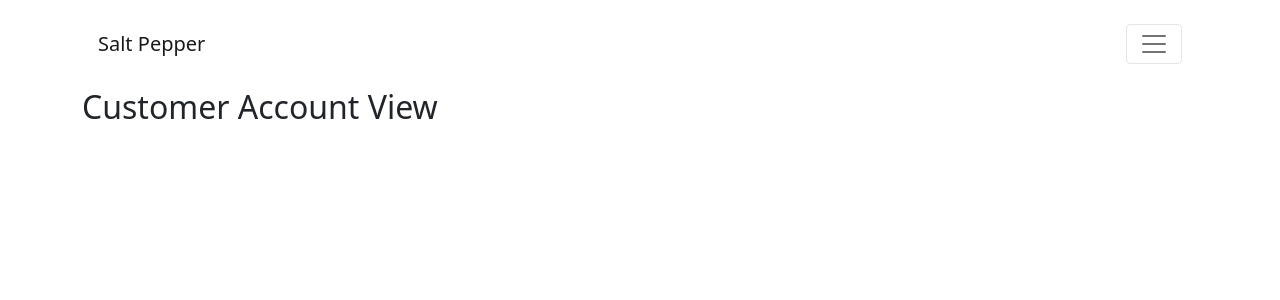
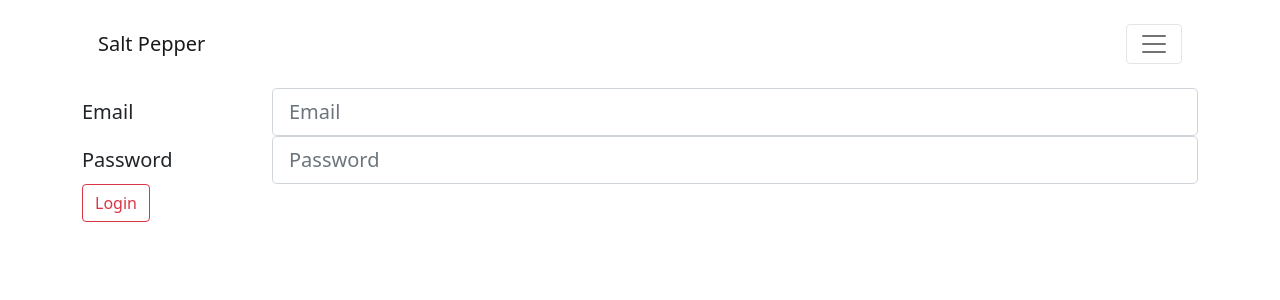
Before and after one commit to ngvhoang96/saltpepper_reservation, a React (Create React App) app in the folder client/: page /account in a window 1280 px wide. Shown: the top 300 px of the page. Built offline with nearby package versions, Linux system fonts and the light colour scheme.

Commit message:
Still need to work on the backend (Front-end is done, probably need another button for sign up)

```diff
--- a/client/src/App.css
+++ b/client/src/App.css
@@ -1,38 +1,3 @@
-.App {
-  text-align: center;
+.LoginButton button {
+  margin-top: 116px;
 }
-
-.App-logo {
-  height: 40vmin;
-  pointer-events: none;
-}
-
-@media (prefers-reduced-motion: no-preference) {
-  .App-logo {
-    animation: App-logo-spin infinite 20s linear;
-  }
-}
-
-.App-header {
-  background-color: #282c34;
-  min-height: 100vh;
-  display: flex;
-  flex-direction: column;
-  align-items: center;
-  justify-content: center;
-  font-size: calc(10px + 2vmin);
-  color: white;
-}
-
-.App-link {
-  color: #61dafb;
-}
-
-@keyframes App-logo-spin {
-  from {
-    transform: rotate(0deg);
-  }
-  to {
-    transform: rotate(360deg);
-  }
-}
--- a/client/src/components/AccountView.jsx
+++ b/client/src/components/AccountView.jsx
@@ -1,12 +1,105 @@
 import { Component } from "react";
+import { Form, FormGroup, Input, Label, Button, Col } from "reactstrap";
+
+var inputStyles = {
+    border: '1px solid #cbcbcb',
+    color: '#525252',
+};
+var placeholderStyles = {
+    ...inputStyles,
+    color: '#999999',
+};
 
 class AccountView extends Component {
+	constructor(props)
+	{
+		super(props);
+		this.state = {EmailPlace:null};
+		// const [userNameReg, setUsernameReg] = useState('');
+		// const [passwordReg, setPasswordReg] = useState('');
+	}
+
+
+
 	render() {
 		return (
 			<div>
-				<h2 className=" mb-3">Customer Account View</h2>
+				<Form>
+  <FormGroup row>
+    <Label
+      for="exampleEmail"
+      size="lg"
+      sm={2}
+    >
+      Email
+    </Label>
+    <Col sm={10}>
+      <Input
+        bsSize="lg"
+        id="exampleEmail"
+        name="email"
+        placeholder="Email"
+        type="email"
+		// onChange = {(e) => {setUsernameReg(e.target.value)}}
+      />
+    </Col>
+  </FormGroup>
+  <FormGroup row>
+    <Label
+      for="exampleEmail2"
+	  size = 'lg'
+      sm={2}
+    >
+      Password
+    </Label>
+    <Col sm={10}>
+      <Input
+	  bsSize="lg"
+        id="exampleEmail2"
+        name="password"
+        placeholder="Password"
+        type="password"
+		// onChange = {(e) => {setPasswordReg(e.target.value)}}
+      />
+    </Col>
+  </FormGroup>
+     <Button color= "danger" outline>
+       Login
+     </Button>
+</Form>
 			</div>
 		);
 	}
 }
 export default AccountView;
+
+//   <Form inline>
+//     <FormGroup floating>
+//       <Input
+//         id="exampleEmail"
+//         name="email"
+//         placeholder="Email"
+//         type="email"
+// 		value = {this.state.EmailPlace}
+//       />
+//       <Label for="exampleEmail">
+//         Email
+//       </Label>
+//     </FormGroup>
+//     {' '}
+//     <FormGroup floating>
+//       <Input
+//         id="examplePassword"
+//         name="password"
+//         placeholder="Password"
+//         type="password"
+//       />
+//       <Label for="examplePassword">
+//         Password
+//       </Label>
+//     </FormGroup>
+//     {' '}
+//     <Button>
+//       Submit
+//     </Button>
+//   </Form>
```
Also changed, not shown: 1 other file (tests, documents, lock files or other folders).
